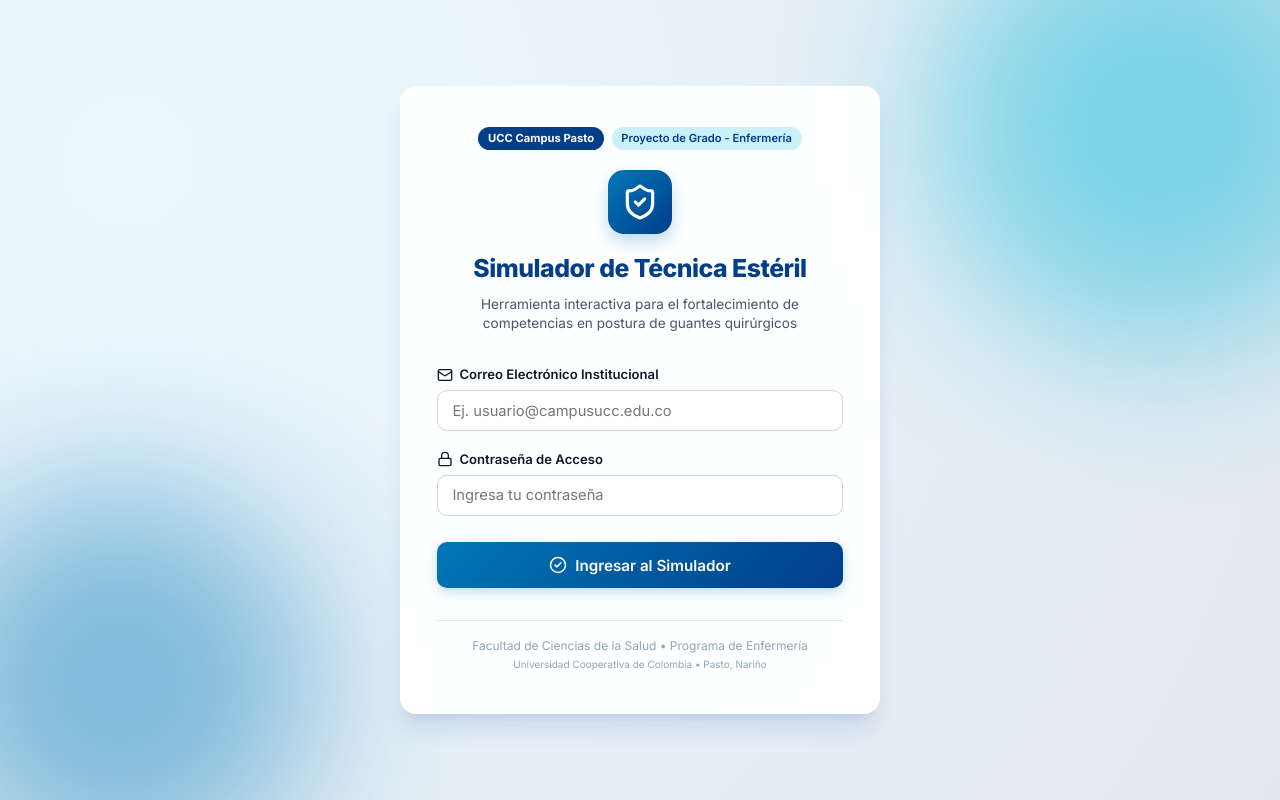
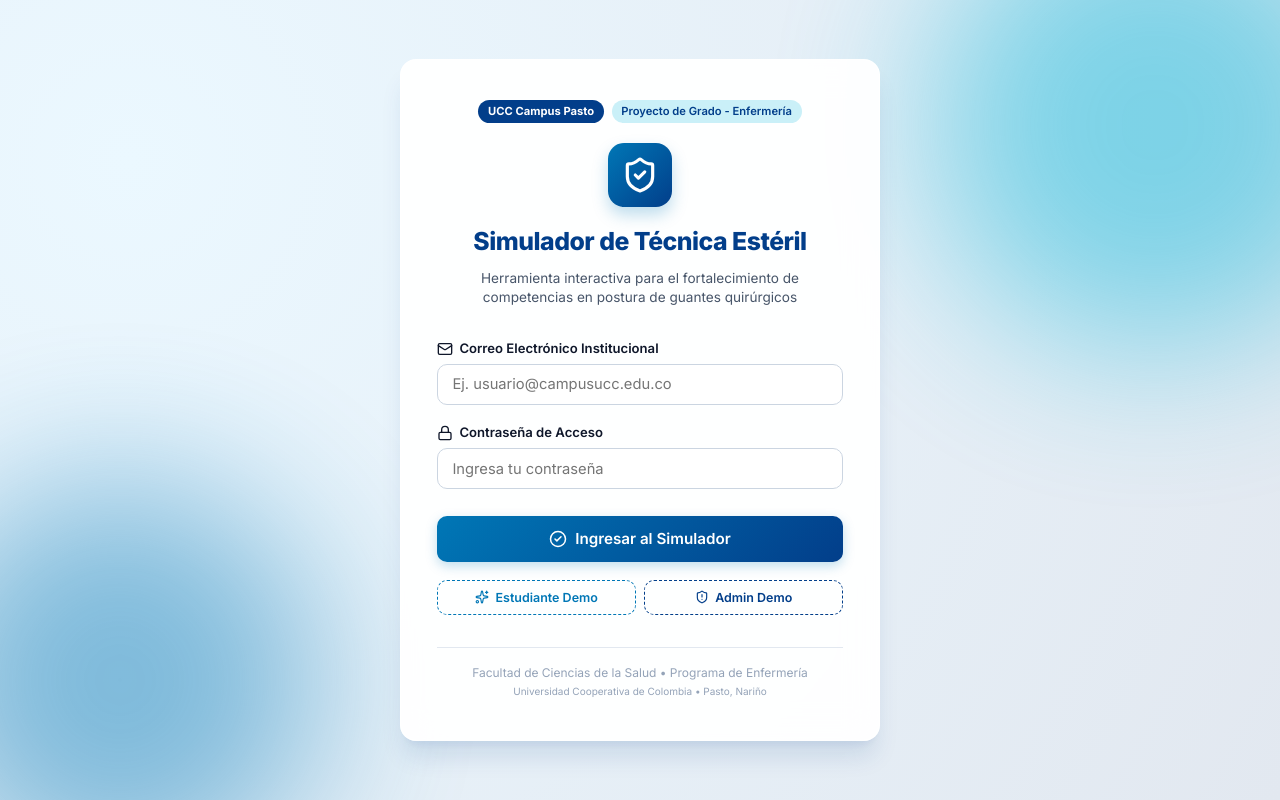
Before and after one commit to ricardoariasm762/Proyectos_Guantes, a React (Vite) app: page /login in a window 1280 px wide. Built offline with nearby package versions, Linux system fonts and the light colour scheme; no server answers.

Commit message:
feat(login): restaurar botones Estudiante Demo y Admin Demo con resiliencia de sesion

```diff
--- a/src/pages/Login.tsx
+++ b/src/pages/Login.tsx
@@ -15,6 +15,8 @@ import {
   Lock,
   CheckCircle2,
   AlertCircle,
+  Sparkles,
+  ShieldAlert,
 } from 'lucide-react';
 
 const loginSchema = z.object({
@@ -32,12 +34,13 @@ type LoginFormData = z.infer<typeof loginSchema>;
 const Login: React.FC = () => {
   const navigate = useNavigate();
   const location = useLocation();
-  const { estaAutenticado, loginConJwt } = useAuthStore();
+  const { estaAutenticado, loginConJwt, login } = useAuthStore();
   const [errorServidor, setErrorServidor] = useState<string | null>(null);
 
   const {
     register,
     handleSubmit,
+    setValue,
     formState: { errors, isSubmitting },
   } = useForm<LoginFormData>({
     resolver: zodResolver(loginSchema),
@@ -54,6 +57,18 @@ const Login: React.FC = () => {
       navigate(destino, { replace: true });
     }
   }, [estaAutenticado, navigate, location]);
+
+  const rellenarEstudiantePrueba = () => {
+    setValue('email', 'estudiante@ucc.edu.co');
+    setValue('password', 'estudiante123');
+    setErrorServidor(null);
+  };
+
+  const rellenarAdminPrueba = () => {
+    setValue('email', 'admin@ucc.edu.co');
+    setValue('password', 'admin123456');
+    setErrorServidor(null);
+  };
 
   const onSubmit = async (data: LoginFormData) => {
     setErrorServidor(null);
@@ -75,10 +90,28 @@ const Login: React.FC = () => {
     } catch (err: unknown) {
       const errorAxios = err as {
         response?: { status?: number; data?: { mensaje?: string; error?: string; message?: string } };
+        code?: string;
         message?: string;
       };
 
       const status = errorAxios.response?.status;
+
+      // Fallback de resiliencia para demos si el backend no está disponible o las credenciales demo se prueban offline
+      const esAdminDemo = emailNormalizado === 'admin@ucc.edu.co' && data.password === 'admin123456';
+      const esEstudianteDemo = emailNormalizado === 'estudiante@ucc.edu.co' && data.password === 'estudiante123';
+
+      if ((!errorAxios.response || errorAxios.code === 'ERR_NETWORK' || status === 401 || status === 404) && (esAdminDemo || esEstudianteDemo)) {
+        login({
+          nombre: esAdminDemo ? 'Administrador Sistema' : 'María Camila Narváez',
+          email: emailNormalizado,
+          semestre: 5,
+          grupo: esAdminDemo ? 'FAC-SALUD' : 'B-Pasto',
+          rol: esAdminDemo ? 'ADMIN' : 'ESTUDIANTE',
+        });
+        const destino = (location.state as { from?: { pathname?: string } })?.from?.pathname || '/dashboard';
+        navigate(destino, { replace: true });
+        return;
+      }
 
       if (status === 401 || status === 403 || status === 400) {
         const mensajeBackend =
@@ -161,6 +194,28 @@ const Login: React.FC = () => {
             <CheckCircle2 size={18} />
             <span>{isSubmitting ? 'Autenticando...' : 'Ingresar al Simulador'}</span>
           </button>
+
+          <div className="quick-fill-group">
+            <button
+              type="button"
+              className="btn-quick-fill"
+              onClick={rellenarEstudiantePrueba}
+              title="Autocompletar estudiante de prueba"
+            >
+              <Sparkles size={14} />
+              <span>Estudiante Demo</span>
+            </button>
+
+            <button
+              type="button"
+              className="btn-quick-fill-admin"
+              onClick={rellenarAdminPrueba}
+              title="Autocompletar credenciales de Administrador"
+            >
+              <ShieldAlert size={14} />
+              <span>Admin Demo</span>
+            </button>
+          </div>
         </form>
 
         <div className="login-footer-info">
```
